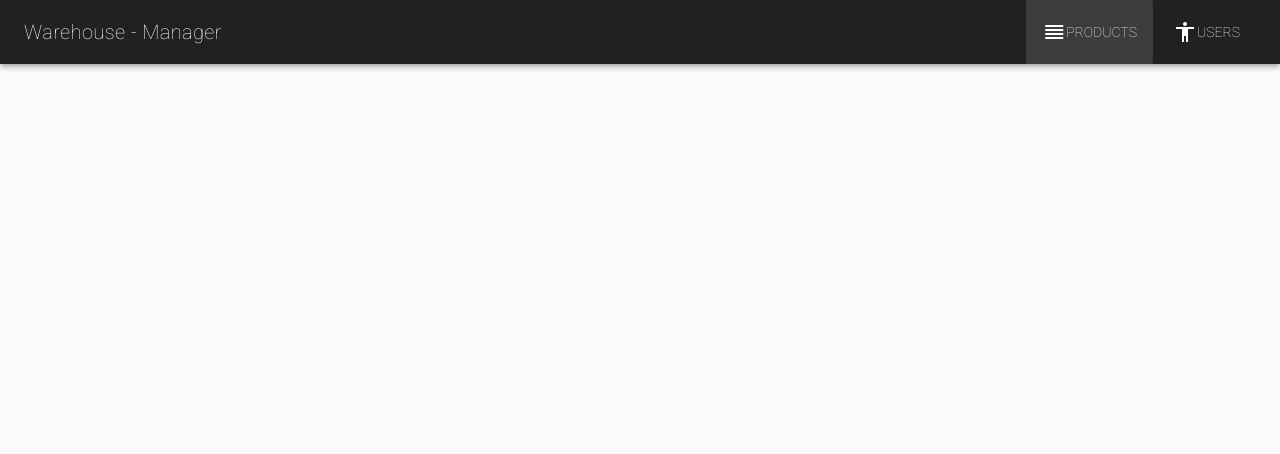
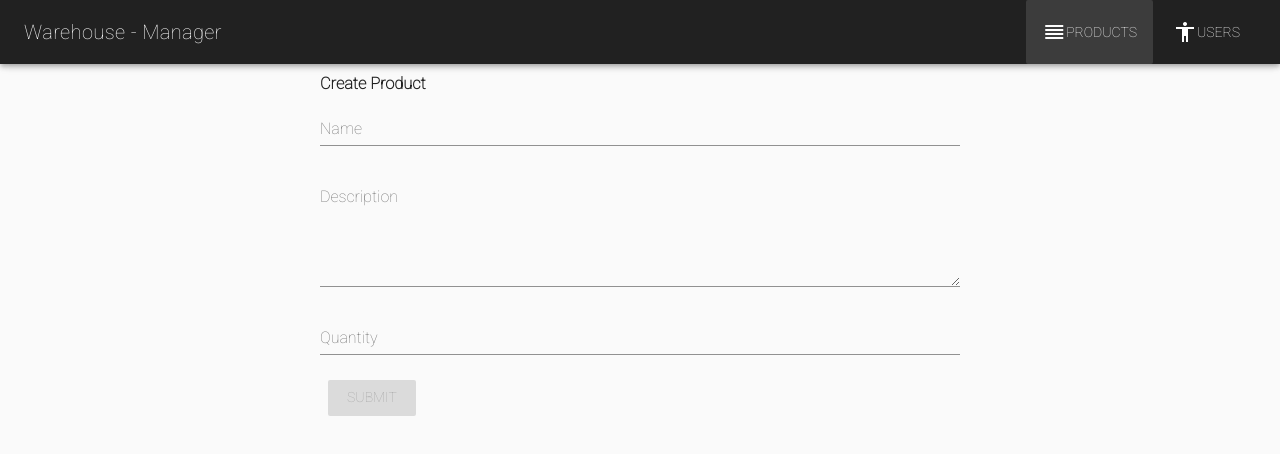
Before and after one commit to darkSalvation/warehouse-manager, a Vue app in the folder client/: page /products/new in a window 1280 px wide. Shown: the top 454 px of the page. Built offline with nearby package versions, Linux system fonts and the light colour scheme.

Commit message:
Added CreateProduct

```diff
--- a/client/src/App.vue
+++ b/client/src/App.vue
@@ -1,7 +1,7 @@
 <template>
   <v-app>
     <nav>
-      <v-toolbar dark>
+      <v-toolbar dark class="mb-2">
         <v-toolbar-title> <router-link :to="{name: 'home'}">{{app_title}}</router-link>  </v-toolbar-title>
           <v-spacer></v-spacer>
 
@@ -39,7 +39,10 @@ export default {
   },
   computed: mapState({
     app_title: state => state.app_title
-  })
+  }),
+  mounted() {
+    this.$store.dispatch("getProducts");
+  }
 };
 </script>
 
--- /dev/null
+++ b/client/src/components/Products/CreateProduct.vue
@@ -0,0 +1,65 @@
+<template>
+    <v-layout>
+        <v-flex xs12 sm6 offset-sm3>
+            <h3>Create Product</h3>
+            <v-form ref="form" @submit.prevent="onSubmit">
+                <v-text-field
+                v-model="name"
+                label="Name"
+                required
+                ></v-text-field>
+                <v-textarea
+                v-model="description"
+                multi-line
+                label="Description"
+                required
+                ></v-textarea>
+                <v-text-field
+                v-model="quantity"
+                label="Quantity"
+                mask="###"
+                required
+                ></v-text-field>
+                <v-btn
+                type="submit"
+                :disabled="!valid"
+                >
+                submit
+                </v-btn>
+            </v-form>
+        </v-flex>
+    </v-layout>
+</template>
+
+<script>
+export default {
+  data() {
+    return {
+      id: "",
+      name: "",
+      description: "",
+      quantity: ""
+    };
+  },
+
+  computed: {
+    valid() {
+      return (
+        this.name !== "" && this.description !== "" && this.quantity !== ""
+      );
+    }
+  },
+  methods: {
+    onSubmit() {
+      const payload = {
+        id: this.id,
+        name: this.name,
+        quantity: this.quantity,
+        description: this.description
+      };
+      this.$store.commit("addProduct", payload);
+      this.$router.push("/products");
+    }
+  }
+};
+</script>
--- /dev/null
+++ b/client/src/components/Products/EditProduct.vue
@@ -0,0 +1,75 @@
+<template>
+    <v-layout>
+        <v-flex xs12 sm6 offset-sm3>
+            <h1>Update Product</h1>
+            <v-form ref="form" @submit.prevent="onSubmit">
+                <v-text-field
+                v-model="name"
+                label="Name"
+                required
+                ></v-text-field>
+                <v-textarea
+                v-model="description"
+                multi-line
+                label="Description"
+                required
+                ></v-textarea>
+                <v-text-field
+                v-model="quantity"
+                label="Quantity"
+                mask="###"
+                required
+                ></v-text-field>
+                <v-btn
+                type="submit"
+                :disabled="!valid"
+                right
+                >
+                submit
+                </v-btn>
+            </v-form>
+        </v-flex>
+    </v-layout>
+</template>
+
+<script>
+export default {
+  data() {
+    return {
+      id: "",
+      name: "",
+      description: "",
+      quantity: ""
+    };
+  },
+
+  computed: {
+    valid() {
+      return (
+        this.name !== "" && this.description !== "" && this.quantity !== ""
+      );
+    }
+  },
+  methods: {
+    onSubmit() {
+      console.log({
+        id: this.id,
+        name: this.name,
+        quantity: this.quantity,
+        description: this.description
+      });
+    }
+  },
+  created() {
+    const id = this.$route.params.id;
+    this.$store.dispatch("getProductById", id);
+
+    const item = this.$store.getters.currentProduct;
+
+    this.name = item.name;
+    this.description = item.description;
+    this.quantity = item.quantity;
+    this.id = item.id;
+  }
+};
+</script>
--- a/client/src/router.js
+++ b/client/src/router.js
@@ -3,6 +3,8 @@ import Router from 'vue-router';
 import Home from '@/views/Home.vue';
 import Products from '@/views/Products.vue';
 import Users from '@/views/Users.vue';
+import EditProduct from '@/components/Products/EditProduct.vue';
+import CreateProduct from '@/components/Products/CreateProduct.vue';
 
 Vue.use(Router);
 
@@ -13,6 +15,16 @@ export default new Router({
       path: '/',
       name: 'home',
       component: Home,
+    },
+    {
+      path: '/products/edit/:id',
+      name: 'EditProducts',
+      component: EditProduct,
+    },
+    {
+      path: '/products/new',
+      name: 'CreateProduct',
+      component: CreateProduct,
     },
     {
       path: '/products',
--- a/client/src/store.js
+++ b/client/src/store.js
@@ -6,32 +6,64 @@ Vue.use(Vuex);
 export default new Vuex.Store({
   state: {
     app_title: 'Warehouse - Manager',
-    products: []
+    products: [],
+    currentProduct: null
   },
   mutations: {
     getProducts(state) {
+      if (state.products.length === 0) {
         state.products = [{
             id: 0,
             name: 'Drucker',
             quantity: 10,
-          description: 'Ein toller Drucker'
+            description: 'Ein toller Drucker',
+            imageURL: 'https://upload.wikimedia.org/wikipedia/de/f/ff/Druckerchannel-Bild_Hp_officejet_pro_l7780_aio_drucker.jpg'
           },
           {
             id: 1,
             name: 'Monitor',
             quantity: 10,
-          description: 'Ein toller Monitor'
+            description: 'Ein toller Monitor',
+            imageURL: 'https://www.publicdomainpictures.net/pictures/20000/velka/blank-monitor-112996054549vN.jpg'
           },
-      ]
+        ];
+      }
+
+    },
+
+    getProductById(state, id) {
+      state.currentProduct = state.products.find(x => {
+        return x.id.toString() === id.toString()
+      })
+    },
+
+    addProduct(state, payload) {
+      const product = {
+        id: Math.floor((Math.random() * 10) + 10), //payload.id,
+        name: payload.name,
+        description: payload.description,
+        quantity: payload.quantity
+      }
+
+      state.products.push(product);
     }
 
   },
   actions: {
     getProducts(context) {
       context.commit('getProducts')
+    },
+
+    getProductById(context, id) {
+      context.commit('getProductById', id)
+    },
+
+    addProduct(context, paylaod) {
+      context.commit('addProduct', paylaod)
     }
   },
   getters: {
-    products: state => state.products
+    products: state => state.products,
+    currentProduct: state => state.currentProduct
   }
 });
--- a/client/src/views/Products.vue
+++ b/client/src/views/Products.vue
@@ -1,15 +1,16 @@
 <template>
     <v-layout wrap>
         <v-flex class="xs12 sm6 offset-sm3">
-            <v-btn to="products/new/" flat color="info">Add Product</v-btn>
+            <v-btn right to="products/new/" flat color="info">Add Product</v-btn>
         </v-flex>
         <v-flex class="xs12 sm6 offset-sm3" v-for="item in items" :key="item.id">
             <v-card class="mt-1">
+                <v-img :src="item.imageURL" height="200" contain></v-img>
                 <v-card-title primary-title>
                     <div>
                         <h3 class="headline mb-0">{{item.name}}</h3>
                         <div>{{item.description}}</div>
-                        <div>{{item.quantity}} available</div>
+                        <div><b>{{item.quantity}}</b> available</div>
                     </div>
                 </v-card-title>
                 <v-card-actions>
@@ -29,7 +30,8 @@ export default {
       return this.$store.getters.products;
     }
   },
-  mounted() {
+  created() {
+    console.log("called created!!");
     this.$store.dispatch("getProducts");
   }
 };
```
Lines whose indentation alone changed are shown as unchanged.
